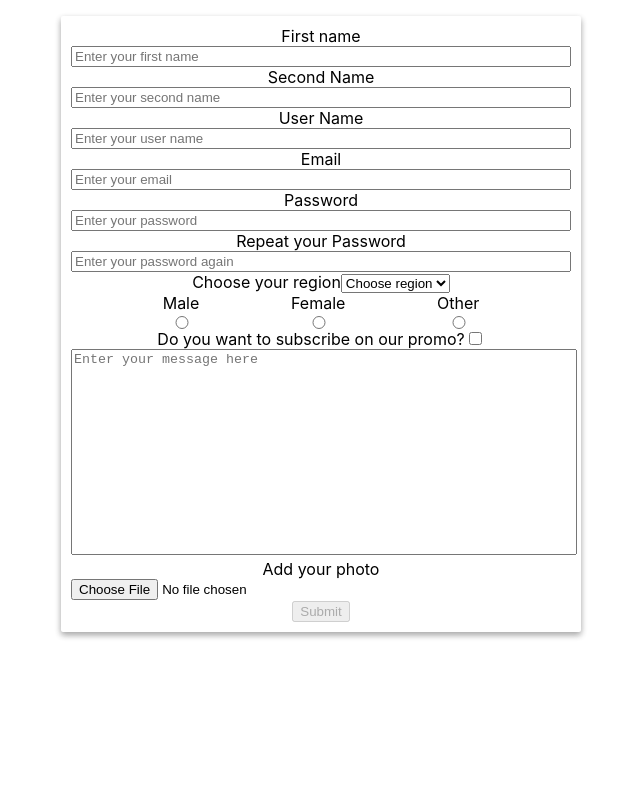
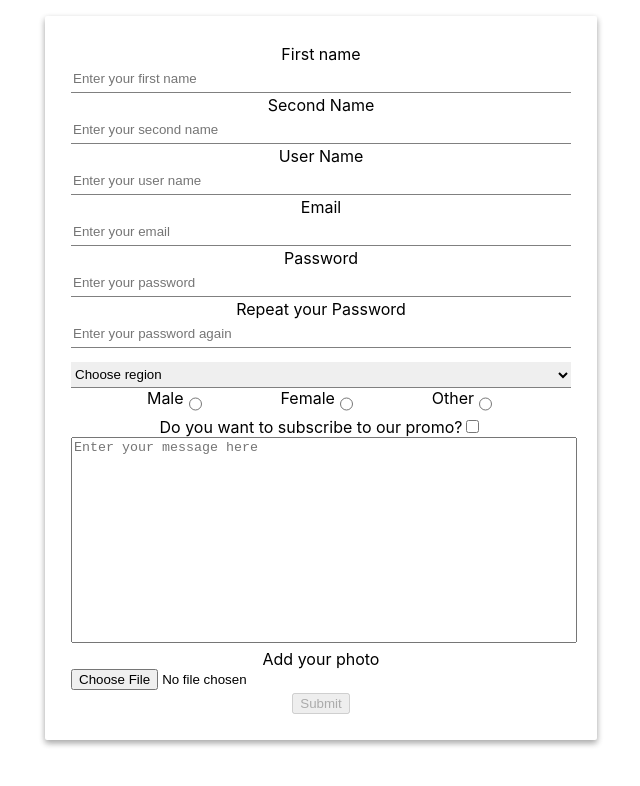
Before and after one commit to Seredenko23/homework9, a React (Create React App) app: page / in a window 1280 px wide. Shown: the top 786 px of the page, without its empty margins (319-959 px from the left). Built offline with nearby package versions, Linux system fonts and the light colour scheme.

Commit message:
added toast notification and some styles

```diff
--- a/src/Form/Form.css
+++ b/src/Form/Form.css
@@ -3,7 +3,7 @@
     border-radius: 2px;
     display: inline-block;
     margin: 1rem;
-    padding: 10px;
+    padding: 26px;
     position: relative;
     width: 500px;
     box-shadow: 0 3px 6px rgba(0,0,0,0.16), 0 3px 6px rgba(0,0,0,0.23);
--- a/src/Form/Form.js
+++ b/src/Form/Form.js
@@ -9,6 +9,7 @@ import RadioButtons from "./part/RadioButtons/RadioButtons";
 import Checkbox from "./part/Checkbox/Checkbox";
 import Textarea from "./part/Textarea/Textarea";
 import FileInput from "./part/FileInput/FileInput";
+import Toast from "../Toast/Toast";
 
 class Form extends Component {
     constructor(props) {
@@ -29,6 +30,7 @@ class Form extends Component {
                 photo: undefined,
             },
 
+            submitSucceed: false,
             genderOption: ['Male', 'Female', 'Other'],
             regionOption: ['1', '2', '3'],
 
@@ -64,16 +66,28 @@ class Form extends Component {
 
     handleSubmit = (e) => {
         console.log(this.state.newUser);
-        console.log(validate(this.state.newUser));
+        this.setState({
+            submitSucceed: true
+        })
         e.preventDefault();
     };
 
+    unmount = () => {
+        this.setState({
+            submitSucceed: false,
+        })
+    };
 
     render() {
         const errors = validate(this.state.newUser);
         const isDisabled = Object.keys(errors).some(x => errors[x]);
         return (
             <form className='registration-form' onSubmit={this.handleSubmit}>
+                {(this.state.submitSucceed &&
+                    <Toast status='success'
+                           unmount={this.unmount}
+                           description='Registration succeed'/>
+                )}
                 <Input
                     name='firstName'
                     title='First name'
@@ -146,7 +160,7 @@ class Form extends Component {
                     name='sendPromo'
                     handler={this.handler}
                     check={this.state.newUser.sendPromo}
-                    title={'Do you want to subscribe on our promo?'}/>
+                    title={'Do you want to subscribe to our promo?'}/>
                 <Textarea
                     name='message'
                     handler={this.handler}
--- a/src/Form/part/FileInput/FileInput.js
+++ b/src/Form/part/FileInput/FileInput.js
@@ -22,7 +22,7 @@ class FileInput extends Component {
             <div className='input-wrapper'>
                 <label className='registration-label'
                        htmlFor={name}>{title}</label>
-                <input className={error && this.state.touched ? 'error registration-input' : 'registration-input'}
+                <input className={error && this.state.touched ? 'error file-input' : 'file-input'}
                        ref={this.fileInput}
                        name={name}
                        onChange={handler}
--- a/src/Form/part/Input/Input.css
+++ b/src/Form/part/Input/Input.css
@@ -1,6 +1,25 @@
 .input-wrapper {
     display: flex;
     flex-direction: column;
+    margin: 2px 0;
+}
+
+.radiogit-wrapper {
+    display: flex;
+    flex-direction: row;
+    align-items: center;
+    margin: 2px 0;
+}
+
+.registration-input {
+    height: 26px;
+    border: none;
+    border-bottom: 1px solid grey;
+}
+
+.registration-input:focus {
+    outline: none;
+    border-bottom: 1px solid green;
 }
 
 .error-description {
--- a/src/Form/part/Input/Input.js
+++ b/src/Form/part/Input/Input.js
@@ -18,7 +18,7 @@ class Input extends Component {
     render() {
         const {name, title, handler, placeholder, value, type, error, errText} = this.props
         return (
-            <div className='input-wrapper'>
+            <div className={type === 'radio'? 'radio-wrapper' : 'input-wrapper'}>
                 <label className='registration-label'
                        htmlFor={name}>{title}</label>
                 <input className={error && this.state.touched ? 'error registration-input' : 'registration-input'}
--- a/src/Form/part/Select/Select.css
+++ b/src/Form/part/Select/Select.css
@@ -0,0 +1,12 @@
+.select {
+    margin-top: 12px;
+    height: 26px;
+    width: 100%;
+    border: none;
+    border-bottom: 1px solid grey;
+}
+
+.select:focus {
+    outline: none;
+    border-bottom: 1px solid green;
+}
--- a/src/Form/part/Select/Select.js
+++ b/src/Form/part/Select/Select.js
@@ -16,7 +16,7 @@ class Select extends Component {
     };
 
     render() {
-        let {name, title, handler, placeholder, options, value, error, errText} = this.props
+        let {name, handler, placeholder, options, value, error, errText} = this.props
         let arrayOptions = options.map(el => {
             return (
                 <option
@@ -28,7 +28,7 @@ class Select extends Component {
         })
         return (
             <div className='select-wrapper'>
-                <label htmlFor={name}>{title}</label>
+                <label htmlFor={name}/>
                 <select className={error && this.state.touched ? 'error select' : 'select'} name={name}
                         id={name}
                         value={value}
--- /dev/null
+++ b/src/Toast/Toast.css
@@ -0,0 +1,24 @@
+.toast {
+    display: flex;
+    justify-content: space-between;
+    align-items: center;
+    position: relative;
+    color: white;
+    padding: 0 30px;
+    font-size: 1.5em;
+    height: 60px;
+    border-radius: 3px;
+    background-color: #ebebeb;
+}
+
+.success {
+    background-color: green;
+}
+
+.danger {
+    background-color: orange;
+}
+
+.fail {
+    background-color: darkred;
+}
--- /dev/null
+++ b/src/Toast/Toast.js
@@ -0,0 +1,37 @@
+import React, {Component} from 'react';
+import './Toast.css'
+
+class Toast extends Component {
+    constructor(props) {
+        super(props);
+        this.state = {
+            visible: false,
+        }
+    }
+
+    componentDidMount() {
+        this.setState({
+            visible: true
+        });
+        setTimeout(() => {
+            this.setState({
+                visible: false,
+            });
+            this.props.unmount();
+        },5000)
+    }
+
+    render() {
+        if (!this.state.visible) {
+            return null;
+        }
+        return (
+            <div className={`toast ${this.props.status}`}>
+                <span>&#10003;</span>
+                <span>{this.props.description}</span>
+            </div>
+        );
+    }
+}
+
+export default Toast;
--- a/src/index.css
+++ b/src/index.css
@@ -8,7 +8,7 @@ body {
 }
 
 .error {
-  border: 1px solid red;
+  border-bottom: 1px solid red;
 }
 
 code {
```
